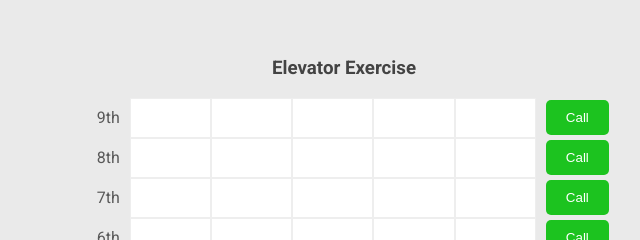
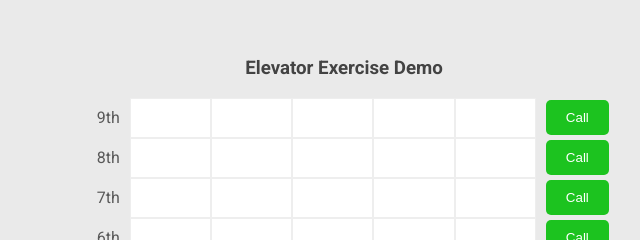
Before and after one commit to lovepreet0432/nextjs-deploy, a plain HTML site: page index.html in a window 1280 px wide. Shown: the part 132-372 px from the top of the page, 331-971 px from the left. Drawn offline with Linux system fonts and the light colour scheme.

Commit message:
Title change

```diff
--- a/index.html
+++ b/index.html
@@ -9,7 +9,7 @@
 </head>
 <body>
     <div id="building">
-        <h3>Elevator Exercise</h3>
+        <h3>Elevator Exercise Demo</h3>
         <div class="floors">
            <div class="main-row">
             <div class="floor" id="floor-9">
```
